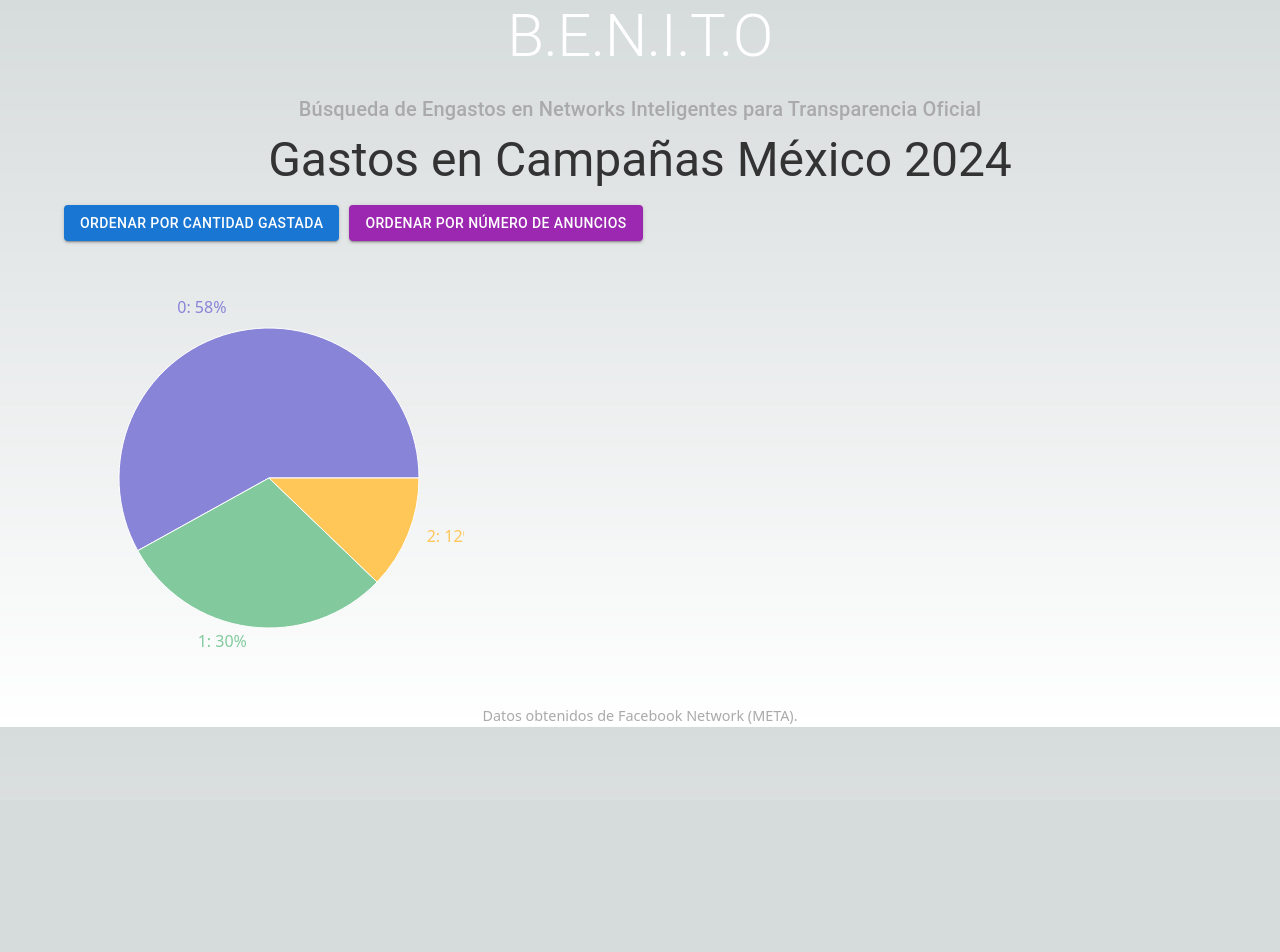
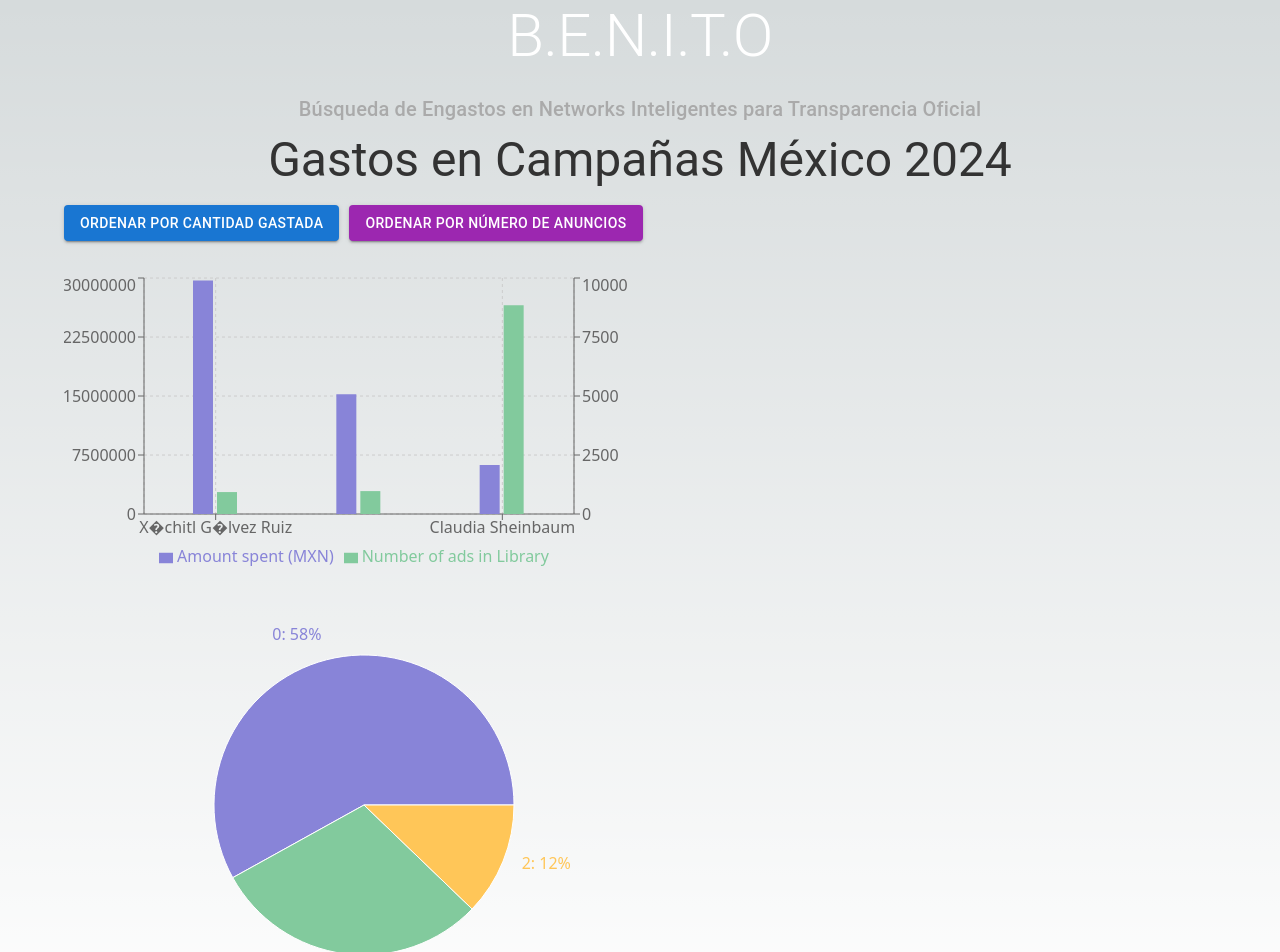
Before and after one commit to Root-FTW/BENITO, a Next.js app: page / in a window 1280 px wide. Shown: the top 952 px of the page. Before the commit the page ends 800 px from the top, so only its background shows below. Built offline with nearby package versions, Linux system fonts and the light colour scheme.

Commit message:
Update index.js

```diff
--- a/pages/index.js
+++ b/pages/index.js
@@ -1,6 +1,6 @@
 import { useEffect, useState } from 'react';
 import Papa from 'papaparse';
-import { BarChart, Bar, XAxis, YAxis, CartesianGrid, Tooltip, Legend, PieChart, Pie, Cell } from 'recharts';
+import { BarChart, Bar, XAxis, YAxis, CartesianGrid, Tooltip, Legend, PieChart, Pie, Cell, ResponsiveContainer } from 'recharts';
 import fs from 'fs';
 import path from 'path';
 import { Container, Typography, Button, Box } from '@mui/material';
@@ -60,15 +60,14 @@ export default function Home({ data }) {
         </Button>
       </Box>
       <Box my={4} className={styles.chart}>
+        <ResponsiveContainer width="100%" height={300}>
           <BarChart
-          width="100%"
-          height={300}
             data={filteredData}
             margin={{
               top: 5, right: 30, left: 20, bottom: 5,
             }}>
             <CartesianGrid strokeDasharray="3 3" />
-          <XAxis dataKey="Page name" tickFormatter={(name) => name.split(' ')[0]} />
+            <XAxis dataKey="Page name" />
             <YAxis yAxisId="left" />
             <YAxis yAxisId="right" orientation="right" />
             <Tooltip />
@@ -76,13 +75,15 @@ export default function Home({ data }) {
             <Bar yAxisId="left" dataKey="Amount spent (MXN)" fill="#8884d8" barSize={20} />
             <Bar yAxisId="right" dataKey="Number of ads in Library" fill="#82ca9d" barSize={20} />
           </BarChart>
+        </ResponsiveContainer>
       </Box>
       <Box my={4} className={styles.chart}>
-        <PieChart width={400} height={400}>
+        <ResponsiveContainer width="100%" height={400}>
+          <PieChart>
             <Pie
               data={filteredData}
-            cx={200}
-            cy={200}
+              cx="50%"
+              cy="50%"
               labelLine={false}
               label={({ name, percent }) => `${name}: ${(percent * 100).toFixed(0)}%`}
               outerRadius={150}
@@ -95,6 +96,7 @@ export default function Home({ data }) {
             </Pie>
             <Tooltip />
           </PieChart>
+        </ResponsiveContainer>
       </Box>
       <footer className={styles.footer}>
         Datos obtenidos de <a href="https://www.facebook.com/ads/library/report/" target="_blank" rel="noopener noreferrer">Facebook Network (META)</a>.
```
Lines whose indentation alone changed are shown as unchanged.
